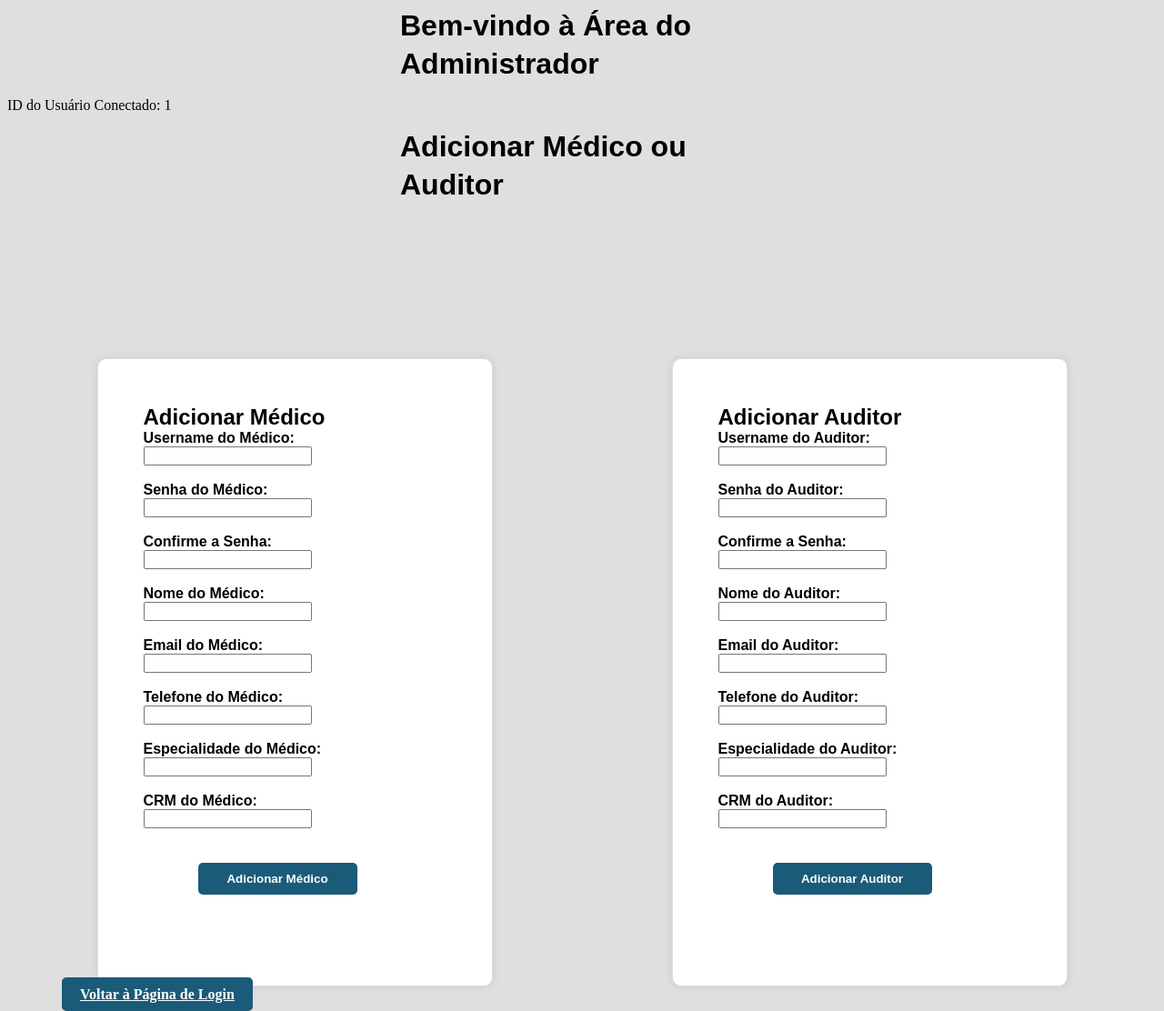
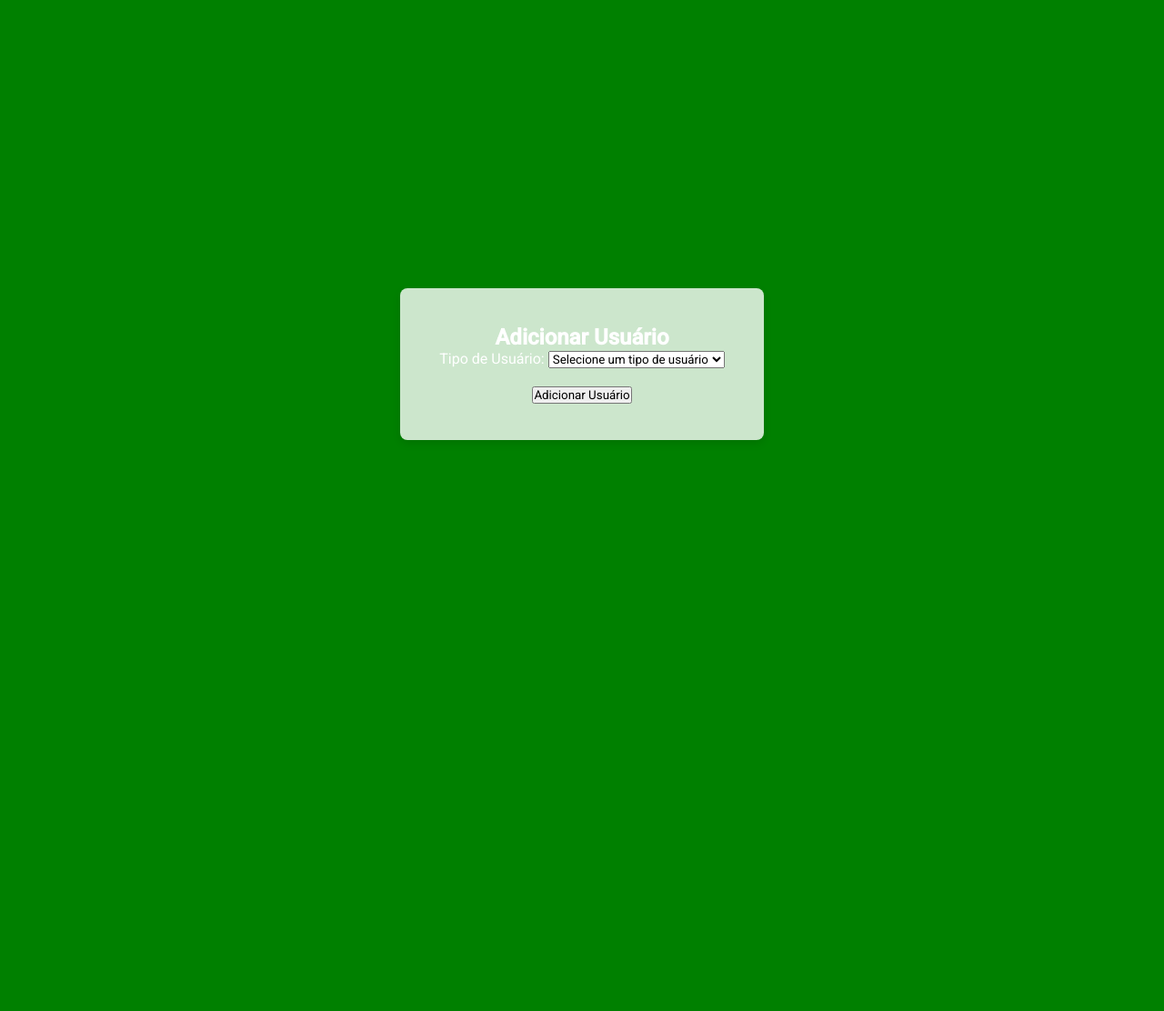
Before and after one commit to GithCote/HealthComply-Innovations, a PHP site: page /area_admin.php in a window 1280 px wide. Shown: the whole page at 91% size. After the commit the page ends 484 px from the top, so only its background shows below. Run offline with PHP 8.4, Linux system fonts and the light colour scheme; a user stored in the database is signed in.

Commit message:
Add files via upload

```diff
--- a/HealthComply Innovations/area_admin.php
+++ b/HealthComply Innovations/area_admin.php
@@ -14,6 +14,9 @@ if (!isset($_SESSION["id_usuario"])) {
     echo "Erro: Você não está logado como administrador.";
     exit;
 }
+
+// Verifique se o ID do administrador está definido
+$admin_id = isset($_SESSION["admin_id"]) ? $_SESSION["admin_id"] : 'ID não disponível';
 
 // Obter o ID do usuário da sessão
 $id_usuario = $_SESSION["id_usuario"];
@@ -96,72 +99,152 @@ if (isset($_POST["add_auditor"])) {
         echo $resultado;
     }
 }
+// Adicionar enfermeira
+if (isset($_POST["add_enfermeira"])) {
+    $username_enfermeira = $_POST["username_enfermeira"];
+    $password_enfermeira = $_POST["password_enfermeira"];
+    $confirm_password_enfermeira = $_POST["confirm_password_enfermeira"];
+    $tipo_usuario_enfermeira = "enfermeira";
+    $nome_enfermeira = $_POST["nome_enfermeira"];
+    $email_enfermeira = $_POST["email_enfermeira"];
+    $telefone_enfermeira = $_POST["telefone_enfermeira"];
+
+    // Verificar se as senhas correspondem
+    if ($password_enfermeira !== $confirm_password_enfermeira) {
+        echo "As senhas não correspondem.";
+    } else {
+        // Adicionar usuário à tabela usuarios
+        $id_usuario = criar_usuario($username_enfermeira, $password_enfermeira, $tipo_usuario_enfermeira, $nome_enfermeira, $email_enfermeira, $telefone_enfermeira, $conn);
+
+        if (is_numeric($id_usuario)) {
+            echo "Enfermeira adicionada com sucesso!";
+        } else {
+            echo $id_usuario; // Mensagem de erro se o usuário já existe
+        }
+    }
+}
 
 $conn->close();
 ?>
 
 <!DOCTYPE html>
-<html lang="pt-BR">
+<html lang="en">
 <head>
     <meta charset="UTF-8">
     <meta name="viewport" content="width=device-width, initial-scale=1.0">
-    <link rel="stylesheet" href="admin.css">
-    <title>Área do Administrador</title>
+    <title>Adicionar Usuário</title>
+    <link href="https://fonts.googleapis.com/css2?family=Roboto:wght@400;500&display=swap" rel="stylesheet">
+    <link rel="stylesheet" href="login2.css">
+    <style>
+        body {
+            background-color: green; /* Altera a cor de fundo para verde */
+            color: white; /* Altera a cor do texto para branco para melhor contraste */
+            display: flex; /* Usando flexbox para centralizar */
+            justify-content: center; /* Centraliza horizontalmente */
+            align-items: center; /* Centraliza verticalmente */
+            height: 100vh; /* Ocupa toda a altura da janela */
+            text-align: center; /* Centraliza o texto dentro do contêiner */
+        }
+        .FormsBox {
+            background-color: rgba(255, 255, 255, 0.8); /* Fundo branco semitransparente */
+            border-radius: 8px;
+            padding: 40px;
+            box-shadow: 0 4px 10px rgba(0, 0, 0, 0.1);
+            width: 400px; /* Largura do formulário */
+        }
+        .user-details {
+            display: none; /* Oculta inicialmente */
+        }
+    </style>
 </head>
 <body>
-<h1>Bem-vindo à Área do Administrador</h1>
-<p>ID do Usuário Conectado: <?php echo htmlspecialchars($id_usuario); ?></p>
-    <h1>Adicionar Médico ou Auditor</h1>
-    <div class="FormsBox-container">
-        <div class="FormsBox">
-            <form action="" method="post">
-                <h2>Adicionar Médico</h2>
-                <label for="username_medico">Username do Médico:</label>
-                <input type="text" id="username_medico" name="username_medico" required><br><br>
-                <label for="password_medico">Senha do Médico:</label>
-                <input type="password" id="password_medico" name="password_medico" required><br><br>
-                <label for="confirm_password_medico">Confirme a Senha:</label>
-                <input type="password" id="confirm_password_medico" name="confirm_password_medico" required><br><br>
-                <label for="nome_medico">Nome do Médico:</label>
-                <input type="text" id="nome_medico" name="nome_medico" required><br><br>
-                <label for="email_medico">Email do Médico:</label>
-                <input type="email" id="email_medico" name="email_medico" required><br><br>
-                <label for="telefone_medico">Telefone do Médico:</label>
-                <input type="tel" id="telefone_medico" name="telefone_medico" required><br><br>
-                <label for="especialidade_medico">Especialidade do Médico:</label>
-                <input type="text" id="especialidade_medico" name="especialidade_medico" required><br><br>
-                <label for="crm_medico">CRM do Médico:</label>
-                <input type="text" id="crm_medico" name="crm_medico" required><br><br>
-                <input type="submit" name="add_medico" class="login-btn" value="Adicionar Médico">
-            </form>
-        </div>
+    <div class="FormsBox">
+        <form action="" method="post" id="userForm">
+            <h2>Adicionar Usuário</h2>
+            <label for="tipo_usuario">Tipo de Usuário:</label>
+            <select id="tipo_usuario" name="tipo_usuario" required>
+                <option value="">Selecione um tipo de usuário</option>
+                <option value="medico">Médico</option>
+                <option value="auditor">Auditor</option>
+                <option value="enfermeira">Enfermeira</option>
+            </select><br><br>
 
-        <div class="FormsBox">
-            <form action="" method="post">
-                <h2>Adicionar Auditor</h2>
-                <label for="username_auditor">Username do Auditor:</label>
-                <input type="text" id="username_auditor" name="username_auditor" required><br><br>
-                <label for="password_auditor">Senha do Auditor:</label>
-                <input type="password" id="password_auditor" name="password_auditor" required><br><br>
-                <label for="confirm_password_auditor">Confirme a Senha:</label>
-                <input type="password" id="confirm_password_auditor" name="confirm_password_auditor" required><br><br>
-                <label for="nome_auditor">Nome do Auditor:</label>
-                <input type="text" id="nome_auditor" name="nome_auditor" required><br><br>
-                <label for="email_auditor">Email do Auditor:</label>
-                <input type="email" id="email_auditor" name="email_auditor" required><br><br>
-                <label for="telefone_auditor">Telefone do Auditor:</label>
-                <input type="tel" id="telefone_auditor" name="telefone_auditor" required><br><br>
-                <label for="especialidade_auditor">Especialidade do Auditor:</label>
-                <input type="text" id="especialidade_auditor" name="especialidade_auditor" required><br><br>
-                <label for="crm_auditor">CRM do Auditor:</label>
-                <input type="text" id="crm_auditor" name="crm_auditor" required><br><br>
-                <input type="submit" name="add_auditor" class="login-btn" value="Adicionar Auditor">
-            </form>
-        </div>
+            <div id="userDetails" class="user-details">
+                <div id="medicoDetails" class="user-type" style="display: none;">
+                    <label for="crm">CRM:</label>
+                    <input type="text" id="crm" name="crm"><br><br>
+                </div>
+
+                <div id="auditorDetails" class="user-type" style="display: none;">
+                    <label for="area_auditoria">Área de Auditoria:</label>
+                    <input type="text" id="area_auditoria" name="area_auditoria"><br><br>
+                </div>
+
+                <div id="enfermeiraDetails" class="user-type" style="display: none;">
+                    <label for="coren">COREN:</label>
+                    <input type="text" id="coren" name="coren"><br><br>
+                </div>
+
+                <label for="username">Nome de usuário:</label>
+                <input type="text" id="username" name="username" required><br><br>
+
+                <label for="password">Senha:</label>
+                <input type="password" id="password" name="password" required><br><br>
+
+                <label for="confirm_password">Confirme a Senha:</label>
+                <input type="password" id="confirm_password" name="confirm_password" required><br><br>
+                <span id="senha_mensagem" style="color: red;"></span> <!-- Mensagem de verificação -->
+
+                <label for="nome">Nome Completo:</label>
+                <input type="text" id="nome" name="nome" required><br><br>
+
+                <label for="email">Email:</label>
+                <input type="email" id="email" name="email" required><br><br>
+
+                <label for="telefone">Telefone:</label>
+                <input type="tel" id="telefone" name="telefone" required><br><br>
+            </div>
+
+            <input type="submit" name="add_usuario" class="login-btn" value="Adicionar Usuário">
+        </form>
     </div>
 
-    <div class="back-button">
-        <a href="index.php" class="login-btn">Voltar à Página de Login</a>
-    </div>
+    <script>
+        // Função para verificar se as senhas são iguais
+        document.getElementById('confirm_password').addEventListener('input', function() {
+            var password = document.getElementById('password').value;
+            var confirmPassword = this.value;
+            var mensagem = document.getElementById('senha_mensagem');
+
+            if (password === confirmPassword) {
+                mensagem.textContent = "As senhas são iguais.";
+                mensagem.style.color = "green"; // Mensagem em verde
+            } else {
+                mensagem.textContent = "As senhas não correspondem.";
+                mensagem.style.color = "red"; // Mensagem em vermelho
+            }
+        });
+
+        // Mostrar/ocultar campos com base no tipo de usuário selecionado
+        document.getElementById('tipo_usuario').addEventListener('change', function() {
+            var tipo = this.value;
+            var userDetails = document.getElementById('userDetails');
+            userDetails.style.display = 'block'; // Exibe os detalhes do usuário
+
+            // Oculta todos os detalhes de tipo de usuário
+            document.getElementById('medicoDetails').style.display = 'none';
+            document.getElementById('auditorDetails').style.display = 'none';
+            document.getElementById('enfermeiraDetails').style.display = 'none';
+
+            // Exibe os campos correspondentes ao tipo de usuário selecionado
+            if (tipo === 'medico') {
+                document.getElementById('medicoDetails').style.display = 'block';
+            } else if (tipo === 'auditor') {
+                document.getElementById('auditorDetails').style.display = 'block';
+            } else if (tipo === 'enfermeira') {
+                document.getElementById('enfermeiraDetails').style.display = 'block';
+            }
+        });
+    </script>
 </body>
 </html>
--- /dev/null
+++ b/HealthComply Innovations/login2.css
@@ -0,0 +1,127 @@
+* {
+    margin: 0;
+    padding: 0;
+    box-sizing: border-box;
+    font-family: 'Roboto', sans-serif;
+}
+
+body {
+    background-color: #f0f0f0;
+    display: flex;
+    justify-content: left;
+    align-items: left;
+    height: 100vh;
+}
+
+.login-container {
+    background-color: rgba(255, 255, 255, 0.8);
+    border-radius: 8px;
+    padding: 40px;
+    box-shadow: 0 4px 10px rgba(0, 0, 0, 0.1);
+    width: 500px; /* Largura aumentada */
+    position: relative; /* Necessário para a posição do botão */
+}
+
+.login-header {
+    padding-top: 300px;
+    display: flex;
+    align-items: center;
+    justify-content: flex-start; /* Alinhamento à esquerda */
+    margin-bottom: 25px;
+}
+
+.login-header img {
+    width: 30px;
+    height: 30px;
+    margin-right: 10px;
+}
+
+.login-header h2 {
+    font-size: 22px;
+    font-weight: normal;
+    color: #333;
+}
+
+.login-form {
+    display: flex;
+    flex-direction: column;
+    position: relative;
+}
+
+.input-group {
+    display: flex;
+    align-items: center;
+    margin-bottom: 20px;
+    background-color: #f9f9f9;
+    border: 1px solid #ccc;
+    border-radius: 5px;
+}
+
+.input-group label {
+    padding: 10px;
+    background-color: #f0f0f0;
+    border-right: 1px solid #ccc;
+    color: #777;
+    font-size: 18px;
+    text-align: center;
+    width: 40px;
+}
+
+.input-group input {
+    flex: 1;
+    padding: 10px;
+    border: none;
+    background-color: #f9f9f9;
+    outline: none;
+    font-size: 16px;
+    color: #333;
+}
+
+.input-group input::placeholder {
+    color: #aaa;
+}
+
+.remember-group {
+    display: flex;
+    align-items: center;
+    margin-bottom: 25px;
+}
+
+.remember-group input {
+    margin-right: 10px;
+}
+
+/* Botão transparente */
+button {
+    background-color: transparent; /* Torna o botão transparente */
+    color: #333; /* Cor do texto */
+    padding: 10px 20px;
+    border: 1px solid #333; /* Borda fina */
+    border-radius: 4px;
+    cursor: pointer;
+    font-size: 16px;
+    transition: background-color 0.3s ease, box-shadow 0.3s ease, color 0.3s ease, border 0.3s ease;
+    position: absolute;
+    bottom: 10px;
+    right: 20px;
+}
+
+button:hover {
+    background-color: rgba(0, 0, 0, 0.1); /* Cor de fundo ao passar o mouse */
+    color: #000; /* Muda a cor do texto */
+    box-shadow: 0 3px 6px rgba(0, 0, 0, 0.15);
+}
+
+button:active {
+    background-color: rgba(0, 0, 0, 0.2); /* Cor de fundo ao clicar */
+    color: #000;
+    box-shadow: 0 2px 4px rgba(0, 0, 0, 0.2);
+}
+
+.logo {
+    width: 100px;
+}
+
+background-image {
+    transform: scaleX(-1);
+}
```
Also changed, not shown: HealthComply Innovations/HealthComplyInnovations.sql (+22 -20 lines), HealthComply Innovations/crud_medico.php (+6 -4 lines), HealthComply Innovations/enfermeira.php (added, +107 -0 lines), HealthComply Innovations/index.php (+37 -63 lines), HealthComply Innovations/Logo.png (added), HealthComply Innovations/bg-img.jpg (added), HealthComply Innovations/crud_farmacia.php (added), HealthComply Innovations/user.png (added).
